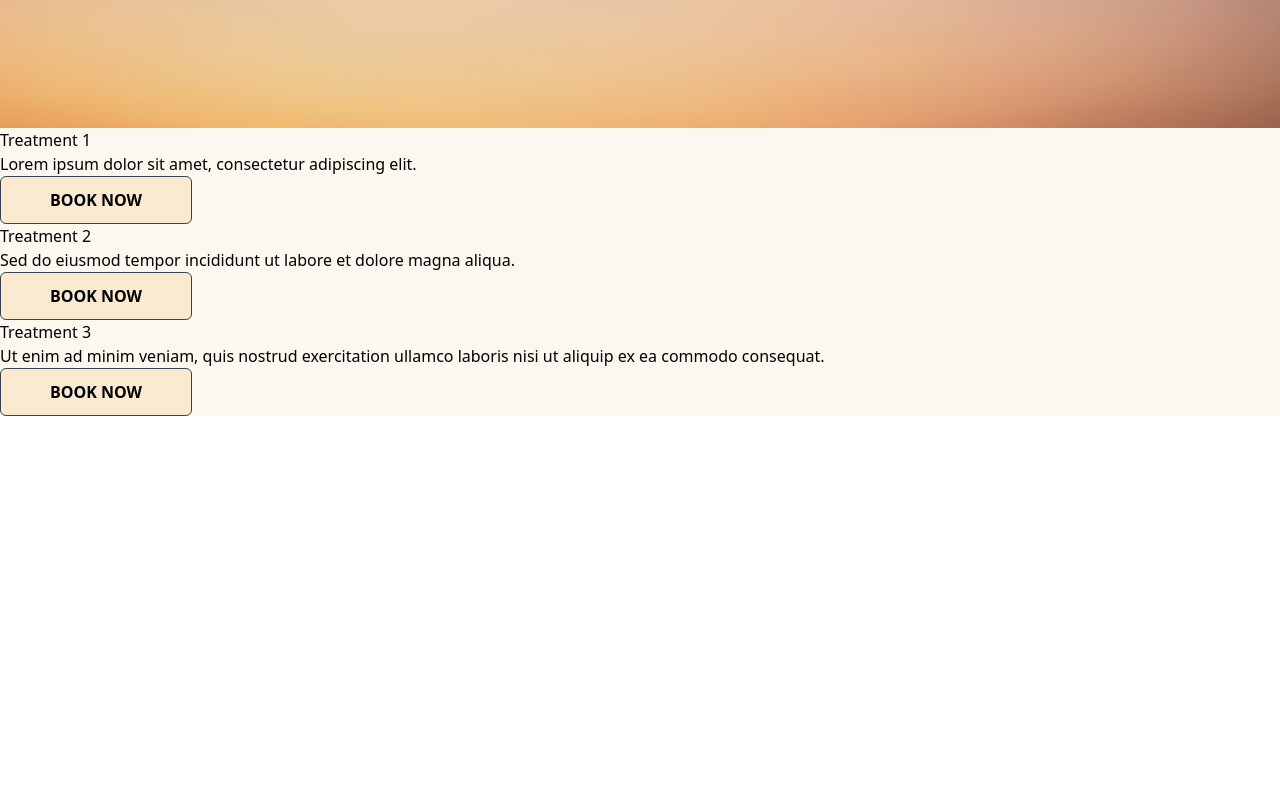
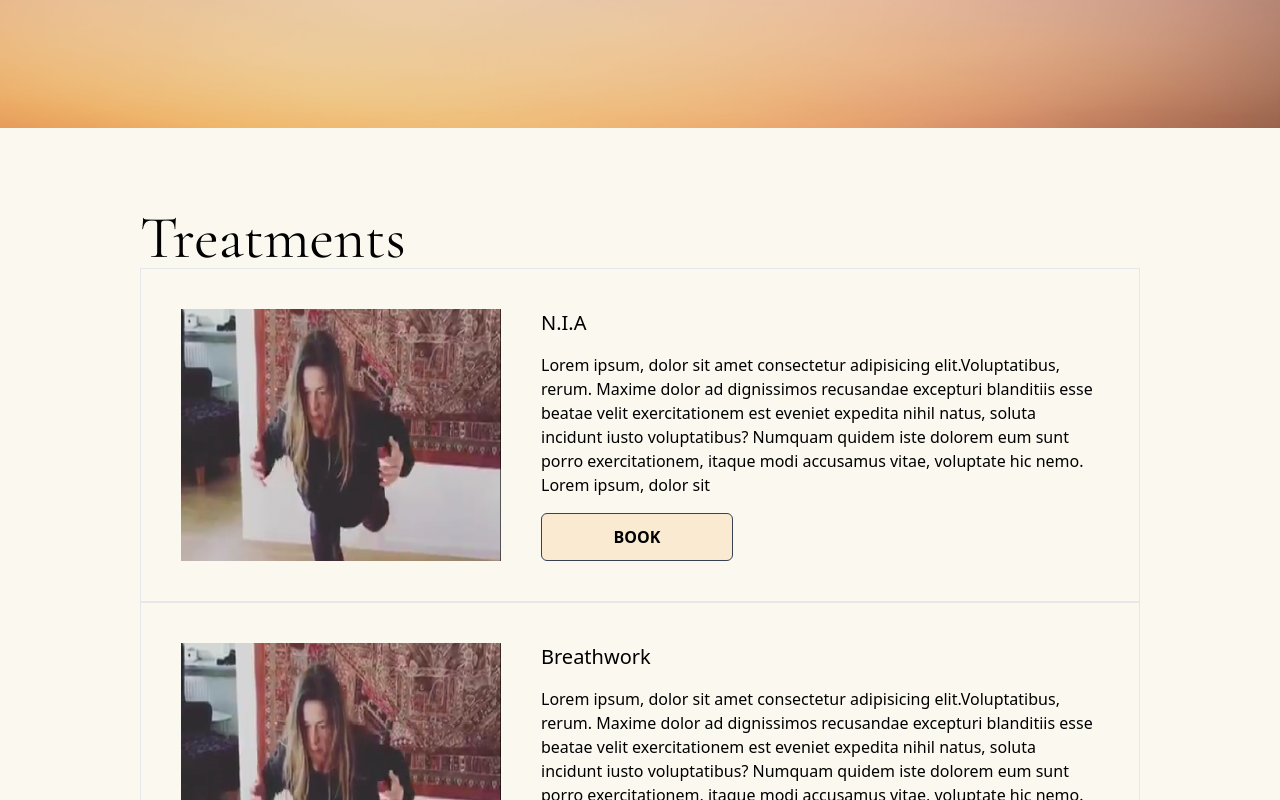
Before and after one commit to frykhamn/isa, a React (Vite) app: page /treatments in a window 1280 px wide. Shown: the part 640-1440 px from the top of the page. Before the commit the page ends 1056 px from the top, so only its background shows below. Built offline with nearby package versions, Linux system fonts and the light colour scheme.

Commit message:
wip treatments

```diff
--- a/src/pages/about-page/components/InfoSection.jsx
+++ b/src/pages/about-page/components/InfoSection.jsx
@@ -8,7 +8,7 @@ export const InfoSection = () => {
         <h1 className="font-all text-8xl mx-6 md:mx-0">Isabella Dos Santos</h1>
       </div>
       <div className="grid md:grid-cols-2">
-        <div className="p-10">
+        <div className="p-10 text-lg">
           <p>
             Lorem ipsum, dolor sit amet consectetur adipisicing elit.
             Voluptatibus, rerum. Maxime dolor ad dignissimos recusandae
@@ -30,25 +30,15 @@ export const InfoSection = () => {
             placeat debitis, commodi maxime qui recusandae consequuntur dolor
             quis accusamus quam ut nulla provident temporibus? Iusto! Dolore,
             quae. Inventore earum dolorem modi culpa quod numquam! Error
-            voluptatibus sequi deleniti libero cumque, ut amet eaque ducimus
-            praesentium sit assumenda quasi delectus corrupti!{" "}
-          </p>
-          <p>
-            <br />
-            Ullam commodi possimus accusantium cumque fuga minima dicta neque
-            totam nihil odit provident! Earum officia maxime distinctio?
-            Perferendis fuga ipsum dolore sit nihil ab laudantium distinctio
-            veritatis
+            voluptatibus sequi deleniti libero cumque
           </p>
         </div>
-        <div className="md:p-10 px-10 flex flex-col">
+        <div className="md:p-10 px-10 flex flex-col text-lg">
           <p>
             Libero eius hic a assumenda atque! Ullam nisi laboriosam aperiam
             reprehenderit consequatur vero blanditiis illum suscipit ipsum
             obcaecati vitae amet eum, voluptatem omnis iste quidem excepturi
-            ipsa nobis fuga dicta earum aliquid at? Laudantium, dicta beatae.
-            Quae non quia dolor, iusto error quibusdam ipsum architecto sed
-            temporibus nostrum asperiores.
+            ipsa nobis fuga dicta earum
           </p>
           <img src={profile} alt="" className="p-4 mt-4 md:place-self-center" />
         </div>
--- a/src/pages/home-page/components/BreathworkSection.jsx
+++ b/src/pages/home-page/components/BreathworkSection.jsx
@@ -9,15 +9,12 @@ export const BreathworkSection = () => {
         <h1 className="uppercase text-4xl font-cor font-semibold text-textLight tracking-widest mb-4">
           breathwork
         </h1>
-        <p className="text-white font-cor">
+        <p className="text-white font-cor text-lg">
           Lorem ipsum dolor sit amet, consectetur adipisicing elit. Sed vitae,
           omnis minus corporis corrupti quam quisquam dolorum quis quod dolore
           inventore dicta delectus iure ex aut, in provident, impedit
           reprehenderit! Aut velit similique minus voluptatem pariatur repellat,
-          animi labore nam natus earum dolores cupiditate dolorum non culpa ad
-          ut praesentium debitis! Atque, architecto similique veritatis hic nam
-          eum expedita consequuntur! Temporibus delectus quam ab culpa, quaerat
-          natus similique suscipit.
+          animi labore nam natus.
         </p>
         <div className="flex sm:flex-row flex-col gap-5 md:gap-10 mt-7">
           <Button text="1 on 1" />
--- a/src/pages/treatmenst-page/TreatmentsPage.jsx
+++ b/src/pages/treatmenst-page/TreatmentsPage.jsx
@@ -1,40 +1,54 @@
 import React from 'react';
 import Button from '../../componenets/Button';
+import video from '../../assets/video.png';
 
 const TreatmentsPage = () => {
     const treatments = [
         {
-            title: 'Treatment 1',
-            content: 'Lorem ipsum dolor sit amet, consectetur adipiscing elit.',
+            title: 'N.I.A',
+            content: "Lorem ipsum, dolor sit amet consectetur adipisicing elit.Voluptatibus, rerum. Maxime dolor ad dignissimos recusandae excepturi blanditiis esse beatae velit exercitationem est eveniet expedita nihil natus, soluta incidunt iusto voluptatibus? Numquam quidem iste dolorem eum sunt porro exercitationem, itaque modi accusamus vitae, voluptate hic nemo. Lorem ipsum, dolor sit ",
         },
         {
-            title: 'Treatment 2',
-            content: 'Sed do eiusmod tempor incididunt ut labore et dolore magna aliqua.',
+            title: "Breathwork",
+            content: "Lorem ipsum, dolor sit amet consectetur adipisicing elit.Voluptatibus, rerum. Maxime dolor ad dignissimos recusandae excepturi blanditiis esse beatae velit exercitationem est eveniet expedita nihil natus, soluta incidunt iusto voluptatibus? Numquam quidem iste dolorem eum sunt porro exercitationem, itaque modi accusamus vitae, voluptate hic nemo. Lorem ipsum, dolor sit ",
         },
         {
-            title: 'Treatment 3',
-            content: 'Ut enim ad minim veniam, quis nostrud exercitation ullamco laboris nisi ut aliquip ex ea commodo consequat.',
+            title: 'Myofacial Release"',
+            content: "Lorem ipsum, dolor sit amet consectetur adipisicing elit.Voluptatibus, rerum. Maxime dolor ad dignissimos recusandae excepturi blanditiis esse beatae velit exercitationem est eveniet expedita nihil natus, soluta incidunt iusto voluptatibus? Numquam quidem iste dolorem eum sunt porro exercitationem, itaque modi accusamus vitae, voluptate hic nemo. Lorem ipsum, dolor sit ",
+        },
+        {
+            title: 'Aquatic Bodywork',
+            content: "Lorem ipsum, dolor sit amet consectetur adipisicing elit.Voluptatibus, rerum. Maxime dolor ad dignissimos recusandae excepturi blanditiis esse beatae velit exercitationem est eveniet expedita nihil natus, soluta incidunt iusto voluptatibus? Numquam quidem iste dolorem eum sunt porro exercitationem, itaque modi accusamus vitae, voluptate hic nemo. Lorem ipsum, dolor sit ",
+        },
+        {
+            title: 'Curam Recovery',
+            content: "Lorem ipsum, dolor sit amet consectetur adipisicing elit.Voluptatibus, rerum. Maxime dolor ad dignissimos recusandae excepturi blanditiis esse beatae velit exercitationem est eveniet expedita nihil natus, soluta incidunt iusto voluptatibus? Numquam quidem iste dolorem eum sunt porro exercitationem, itaque modi accusamus vitae, voluptate hic nemo. Lorem ipsum, dolor sit ",
         },
     ];
 
     return (
-        <div>
+        <section className="conatiner pt-20 mx-auto w-4/5 xl:max-w-[1000px]">
+            <h2 className='font-cor text-6xl'>Treatments</h2>
+
             {treatments.map((treatment, index) => (
-               <TreatmtsSection key={index} treatment={treatment}></TreatmtsSection>
+                <TreatmtsSection key={index} treatment={treatment}></TreatmtsSection>
             ))}
-        </div>
+        </section>
     );
 };
 
 export default TreatmentsPage;
 
 
-const TreatmtsSection = ({treatment}) => {
+const TreatmtsSection = ({ treatment }) => {
     return (
-        <div>
-            <h1>{treatment.title}</h1>
-            <p>{treatment.content}</p>
-            <Button text="Book Now" />
-        </div>
+        <article className='border flex gap-10 p-10'>
+            <img src={video} alt=""  className='w-80'/>
+            <div className='flex flex-col gap-4'>
+                <h3 className='text-xl'>{treatment.title}</h3>
+                <p>{treatment.content}</p>
+            <Button text="Book" />
+            </div>
+        </article>
     );
 }
```
